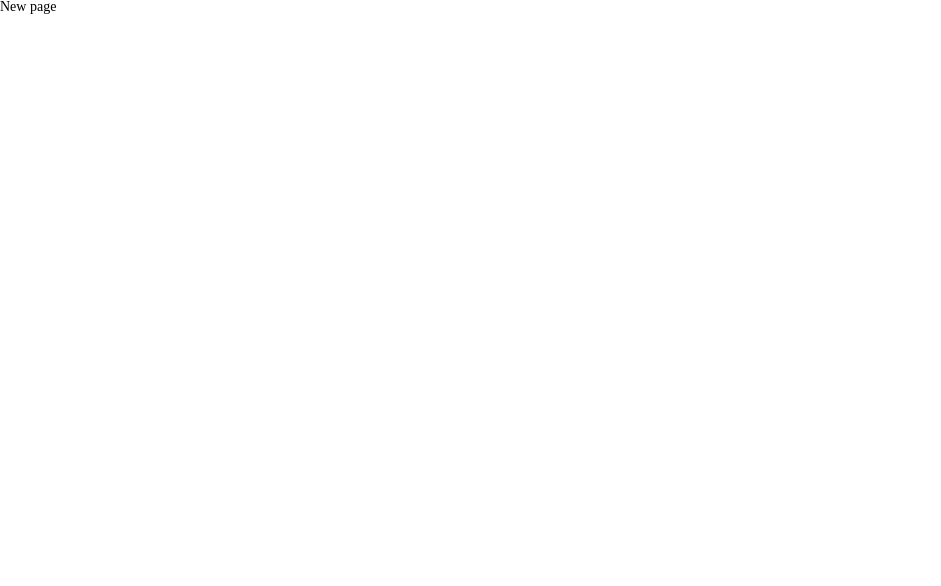
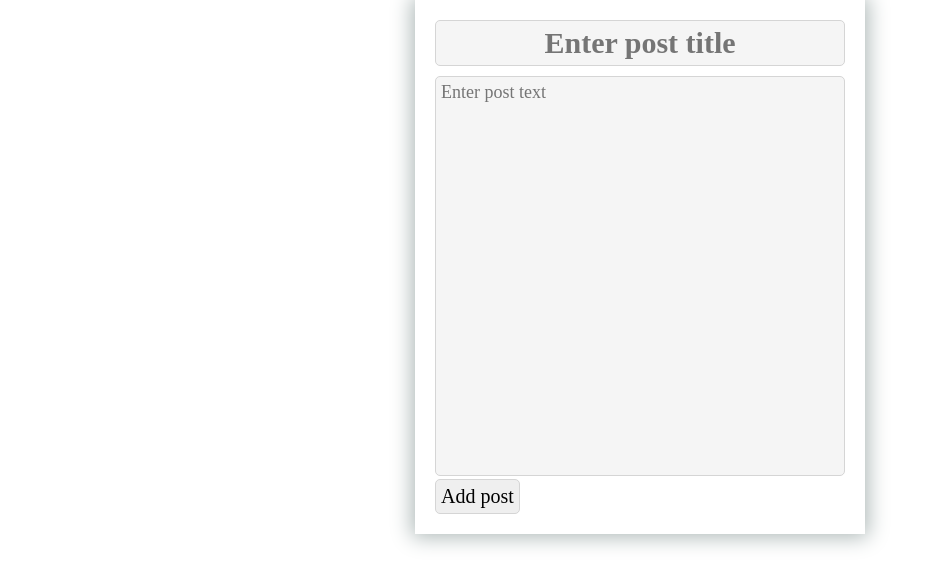
Before and after one commit to konvpalt0/simple-blog, a Next.js app: page /posts/new in a window 1280 px wide. Shown: the top 586 px of the page, without its empty margins (0-941 px from the left). Built offline with nearby package versions, Linux system fonts and the light colour scheme.

Commit message:
Added NewPostForm for adding posts

```diff
--- a/package.json
+++ b/package.json
@@ -14,6 +14,7 @@
     "axios": "^0.21.1",
     "eslint-config-airbnb": "^18.2.1",
     "eslint-plugin-react": "^7.21.5",
+    "formik": "^2.2.9",
     "next": "11.1.0",
     "react": "17.0.2",
     "react-dom": "17.0.2",
--- /dev/null
+++ b/src/components/NewPostForm/NewPostForm.tsx
@@ -0,0 +1,96 @@
+import { FastField, FieldProps, Form, Formik } from 'formik'
+import React, { FC } from 'react'
+import styled from 'styled-components'
+import { useRouter } from 'next/router'
+import { PostContent, postsAPI } from '../../lib/api/axios-api'
+
+const Title = styled.div`
+	& input {
+		padding: 5px;
+		border: 1px solid rgb(213, 213, 213);
+		border-radius: 5px;
+		background: whitesmoke;
+		width: 100%;
+		height: 100%;
+		font-size: 30px;
+		font-weight: bold;
+		text-align: center;
+		margin-bottom: 10px;
+	}
+`
+const Body = styled.div`
+	& textarea {
+		padding: 5px;
+		border: 1px solid rgb(213, 213, 213);
+		border-radius: 5px;
+		background: whitesmoke;
+		width: 100%;
+		height: 400px;
+		font-size: 18px;
+		text-align: justify;
+		word-break: break-word;
+		resize: none;
+		overflow: unset;
+	}
+`
+const Button = styled.button`
+	padding: 5px;
+	border: 1px solid rgb(213, 213, 213);
+	border-radius: 5px;
+	font-size: 20px;
+	&:hover {
+		transform: scale(1.05);
+		box-shadow: 0 0 10px 2px whitesmoke;
+		background: whitesmoke;
+	}
+`
+
+const NewPostForm: FC = () => {
+	const router = useRouter()
+	return (
+		<Formik
+			initialValues={{ title: '', body: '' } as PostContent}
+			onSubmit={async values => {
+				try {
+					const response = await postsAPI.create(values)
+					if (response.status === 201) {
+						router.push('/').then()
+					}
+				} catch {
+					throw new Error("Can't create new post")
+				}
+			}}
+		>
+			<Form>
+				<Title>
+					<FastField name='title'>
+						{({ field }: FieldProps<PostContent['title']>) => (
+							<input
+								name={field.name}
+								type='text'
+								value={field.value}
+								onChange={field.onChange}
+								placeholder='Enter post title'
+							/>
+						)}
+					</FastField>
+				</Title>
+				<Body>
+					<FastField name='body'>
+						{({ field }: FieldProps<PostContent['body']>) => (
+							<textarea
+								name={field.name}
+								value={field.value}
+								onChange={field.onChange}
+								placeholder='Enter post text'
+							/>
+						)}
+					</FastField>
+				</Body>
+				<Button type='submit'>Add post</Button>
+			</Form>
+		</Formik>
+	)
+}
+
+export default NewPostForm
--- /dev/null
+++ b/src/components/PostsModule/AddNewPostButton/AddNewPostButton.tsx
@@ -0,0 +1,31 @@
+import React, { FC } from 'react'
+import styled from 'styled-components'
+import Link from 'next/link'
+
+interface Props {}
+
+const newPostUrl = '/posts/new'
+
+const Button = styled.div`
+	margin-bottom: 30px;
+	font-size: 30px;
+	font-weight: bold;
+	font-style: italic;
+	align-self: center;
+	cursor: pointer;
+	&:hover {
+		transform: scale(1.1);
+	}
+	& > a {
+		text-decoration: none;
+		color: black;
+	}
+`
+
+const AddNewPostButton: FC<Props> = () => (
+	<Button>
+		<Link href={newPostUrl}>Add new post</Link>
+	</Button>
+)
+
+export default AddNewPostButton
--- a/src/components/PostsModule/Post/Post.tsx
+++ b/src/components/PostsModule/Post/Post.tsx
@@ -25,13 +25,13 @@ const PostContainer = styled.div`
 		background: ${hoverColor};
 	}
 `
-const Title = styled.div`
+export const Title = styled.div`
 	font-size: 30px;
 	font-weight: bold;
 	align-self: center;
 	margin-bottom: 10px;
 `
-const Body = styled.div`
+export const Body = styled.div`
 	font-size: 18px;
 	text-align: justify;
 `
--- a/src/components/PostsModule/PostsModule.tsx
+++ b/src/components/PostsModule/PostsModule.tsx
@@ -2,6 +2,7 @@ import React, { FC, PropsWithChildren } from 'react'
 import styled from 'styled-components'
 import { PostType } from '../../lib/api/axios-api'
 import Post from './Post/Post'
+import AddNewPostButton from './AddNewPostButton/AddNewPostButton'
 
 interface Props {
 	postsList: Array<PostType>
@@ -14,7 +15,7 @@ const Title = styled.div`
 	font-style: oblique;
 	margin-bottom: 20px;
 `
-const Column = styled.div`
+export const Column = styled.div`
 	display: flex;
 	flex-direction: column;
 	max-width: 450px;
@@ -26,8 +27,8 @@ const Column = styled.div`
 const PostsModule: FC<Props> = ({ postsList }: PropsWithChildren<Props>) => (
 	<>
 		<Column>
+			<AddNewPostButton />
 			<Title>Last posts</Title>
-			<div>Add new post</div>
 			{postsList.map(post => (
 				<Post key={post.id} title={post.title} body={post.body} />
 			))}
--- a/src/pages/_app.tsx
+++ b/src/pages/_app.tsx
@@ -3,15 +3,9 @@ import { AppProps } from 'next/app'
 import React from 'react'
 import { ThemeProvider } from 'styled-components'
 
-const theme = {
-	colors: {
-		primary: '#0070f3',
-	},
-}
-
 const App = ({ Component, pageProps }: AppProps) => (
 	<>
-		<ThemeProvider theme={theme}>
+		<ThemeProvider theme={{}}>
 			<Component {...pageProps} />
 		</ThemeProvider>
 	</>
--- a/src/pages/posts/new.tsx
+++ b/src/pages/posts/new.tsx
@@ -1,5 +1,11 @@
 import React from 'react'
+import { Column } from '../../components/PostsModule/PostsModule'
+import NewPostForm from '../../components/NewPostForm/NewPostForm'
 
-const New = () => <div>New page</div>
+const New = () => (
+	<Column>
+		<NewPostForm />
+	</Column>
+)
 
 export default New
```
